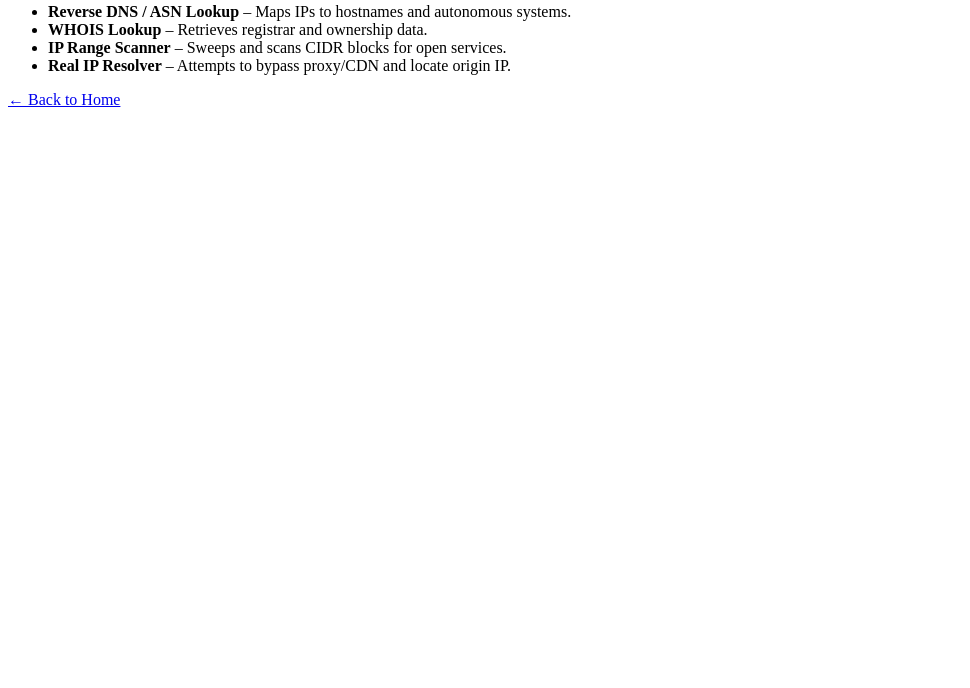
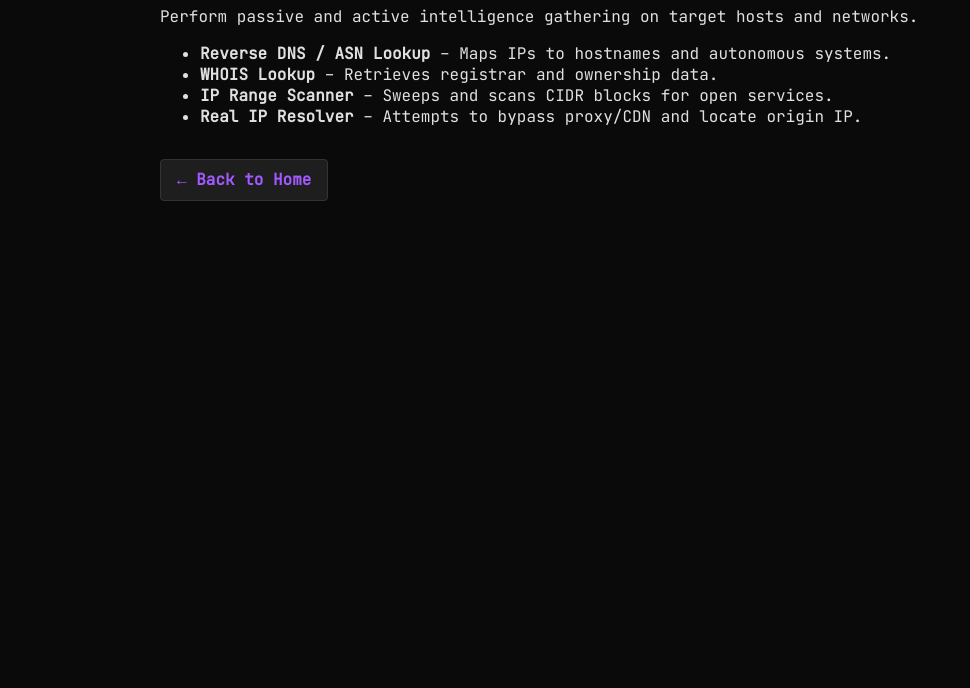
Before and after one commit to KetaGod/khole-documentation, a plain HTML site: page docs/recon.html in a window 1280 px wide. Shown: the part 112-800 px from the top of the page, without its empty margins (0-970 px from the left). Drawn offline with Linux system fonts and the light colour scheme; the site is published under a folder, as on GitHub Pages, so addresses that start at the root find nothing.

Commit message:
Update recon.html

```diff
--- a/docs/recon.html
+++ b/docs/recon.html
@@ -5,7 +5,7 @@
   <meta name="viewport" content="width=device-width, initial-scale=1.0" />
   <meta name="description" content="Recon Tools - K-HOLE Toolkit" />
   <title>K-HOLE | Recon</title>
-  <link rel="stylesheet" href="/assets/styles.css" />
+  <link rel="stylesheet" href="../assets/styles.css" />
   <link href="https://fonts.googleapis.com/css2?family=JetBrains+Mono&display=swap" rel="stylesheet" />
 </head>
 <body>
```
